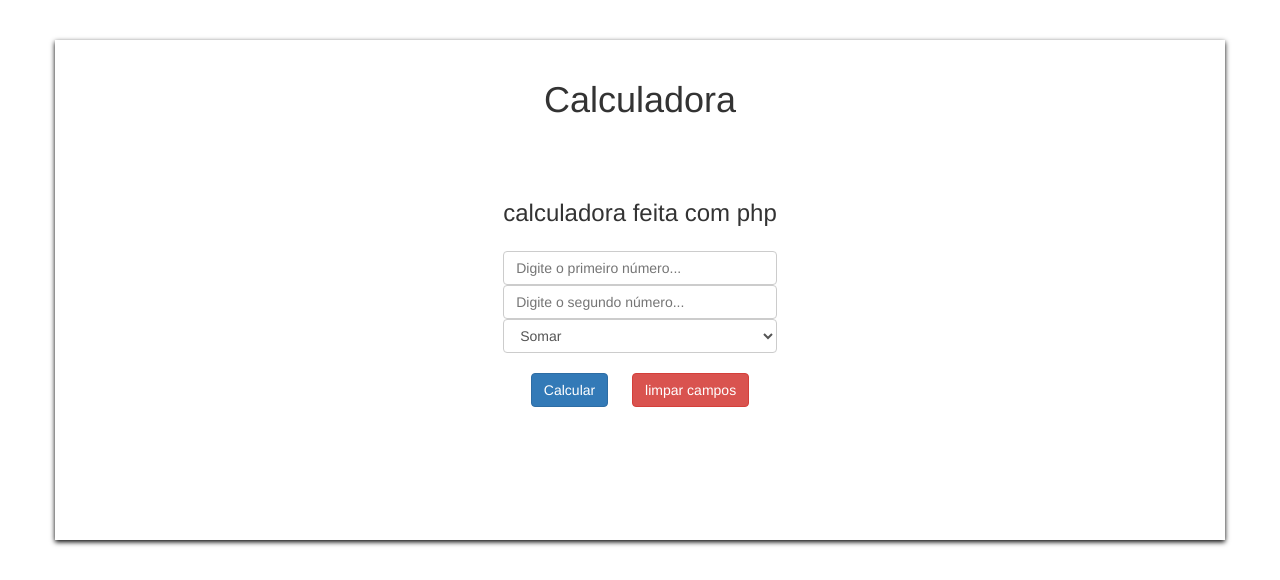
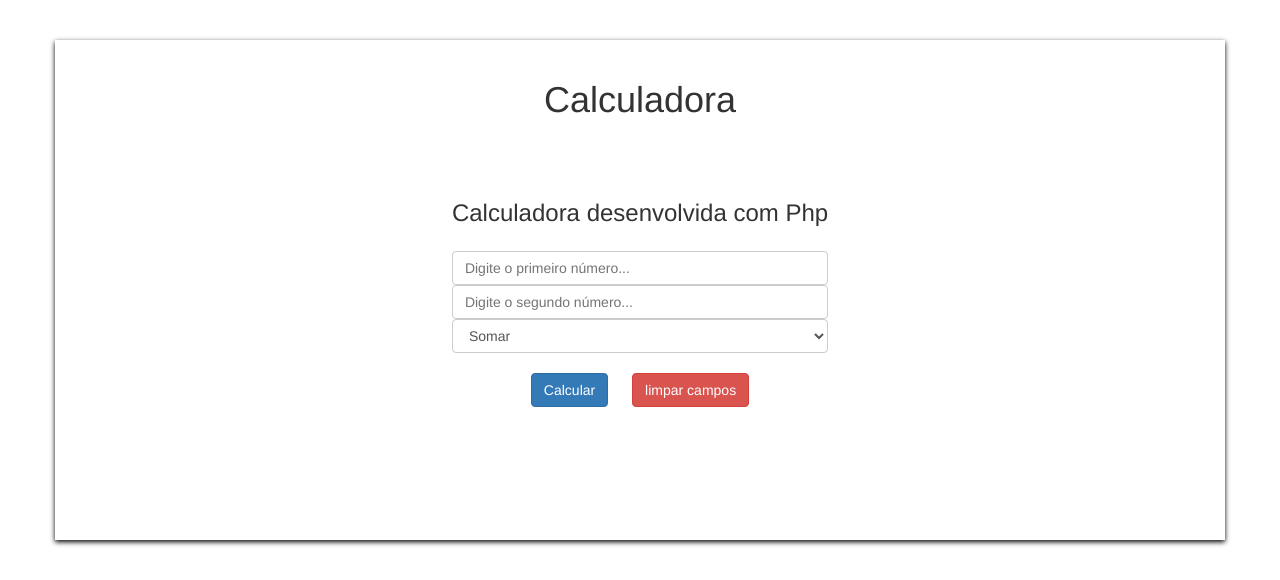
Before and after one commit to gu1lh3rm3s0rd1/PHP-calculadora, a PHP site: page / in a window 1280 px wide. Shown: the top 580 px of the page. Run offline with PHP 8.4, Linux system fonts and the light colour scheme.

Commit message:
add README.md. LICENSE

```diff
--- a/index.php
+++ b/index.php
@@ -19,7 +19,7 @@
       <div class="calculadora">
         <form name="CALCULADORA" method="post" class="row">
           <div class="calc-form">
-            <h3>calculadora feita com php</h3><br>
+            <h3>Calculadora desenvolvida com Php</h3><br>
             <input type="text" class="form-controle" name="primeiroCampo" placeholder="Digite o primeiro número...">
             <input type="text" class="form-controle" name="segundoCampo" placeholder="Digite o segundo número...">
             <select name="op" class="form-controle">
@@ -39,7 +39,6 @@
             $b = $_POST['segundoCampo'];
             $op = $_POST['op'];
             $c = [];
-
 
             if ($op == "soma") {
               $c = $a + $b;
```
Also changed, not shown: README.md, 1 other file.
